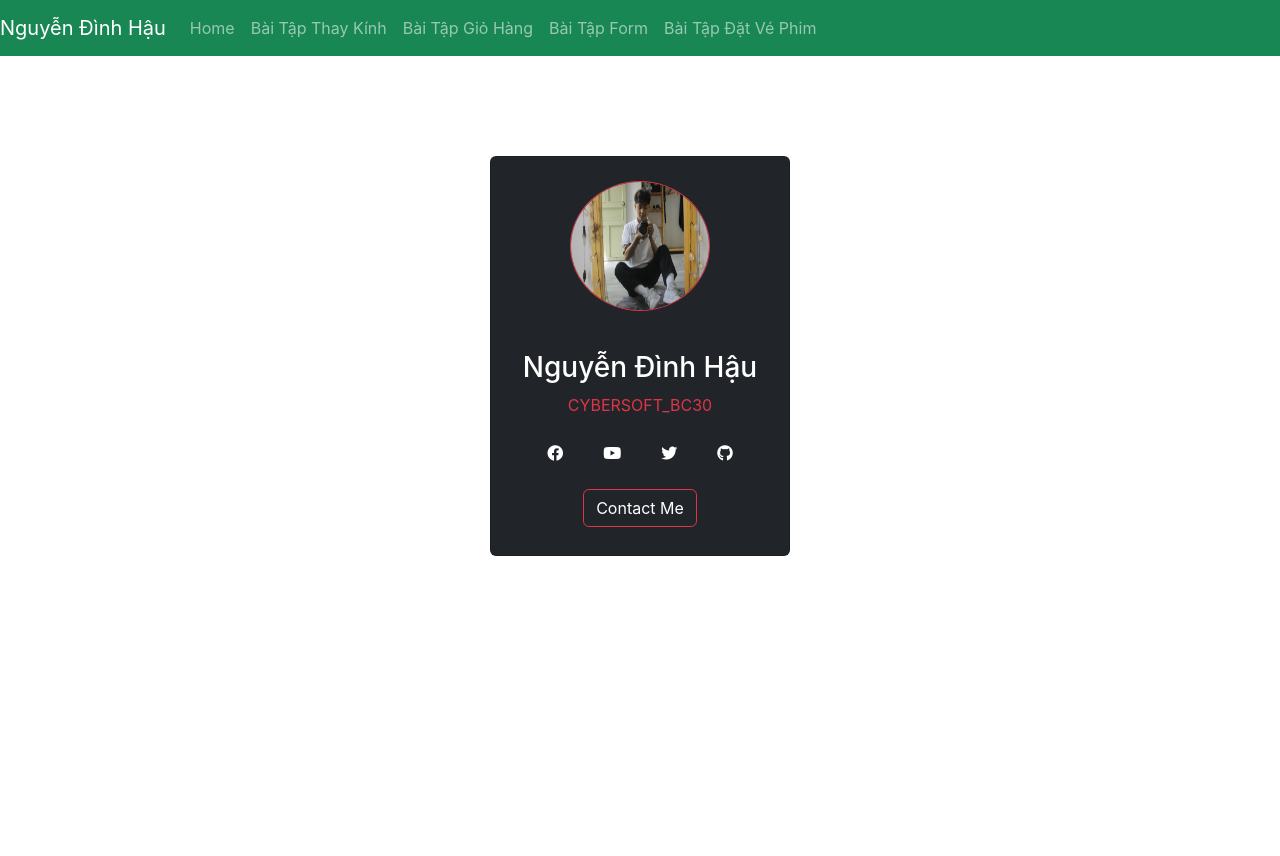
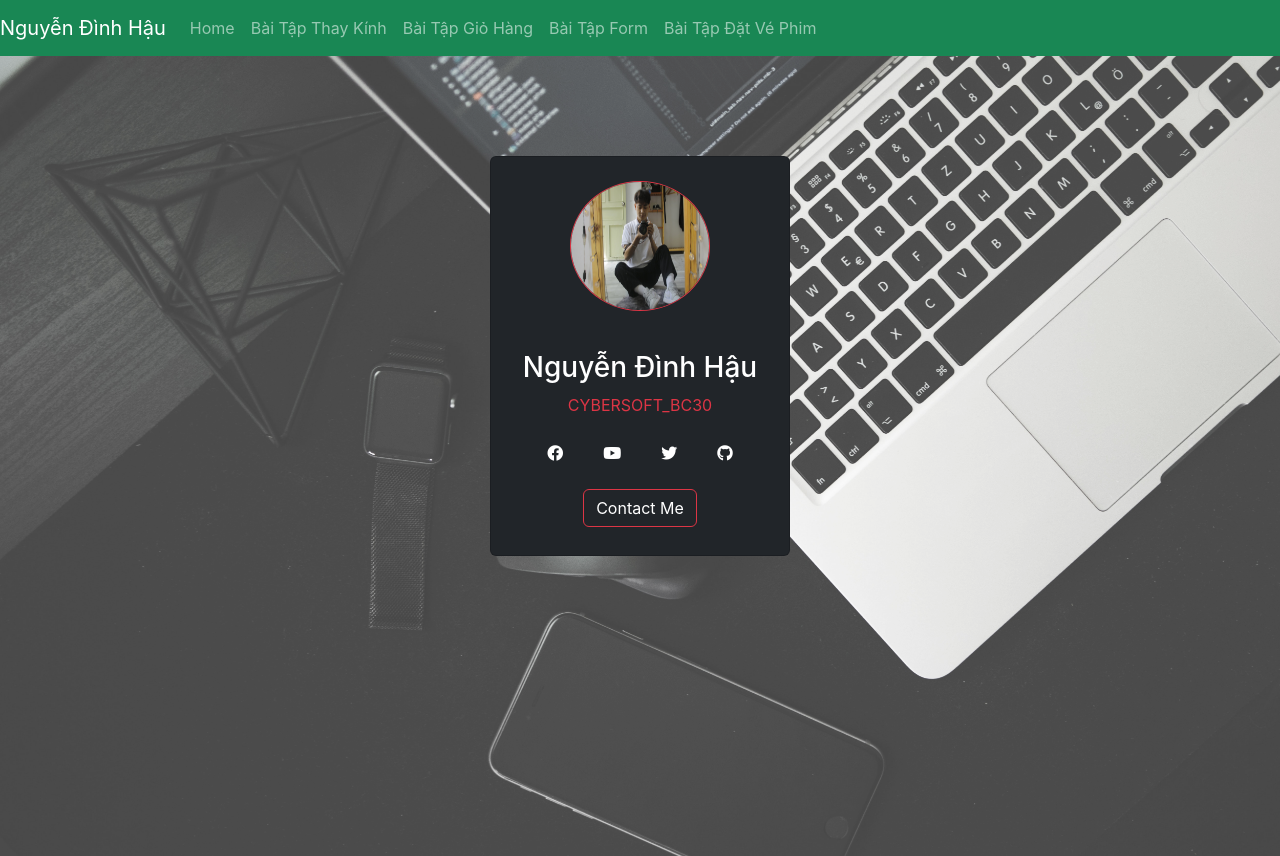
Before and after one commit to DinhhHau/BaiTap_REACT, a React (Create React App) app: page / in a window 1280 px wide. Built offline with nearby package versions, Linux system fonts and the light colour scheme.

Commit message:
update contact me

```diff
--- a/src/App.js
+++ b/src/App.js
@@ -2,7 +2,6 @@ import logo from "./logo.svg";
 import "./App.css";
 import BaiTapGioHang from "./BaiTapGioHang_Props/BaiTapGioHang";
 import { NavLink, Outlet } from "react-router-dom";
-
 function App() {
   return (
     // <div className="App">
--- a/src/BaiTapForm_Redux/FormSinhVien.jsx
+++ b/src/BaiTapForm_Redux/FormSinhVien.jsx
@@ -91,8 +91,9 @@ export class FormSinhVien extends Component {
             >
               <div className="row">
                 <div className="form-group col-6 mt-3">
-                  <span>Mã SV</span>
+                  {/* <span>Mã SV</span> */}
                   <input
+                    placeholder="Mã sinh viên"
                     className="form-control"
                     id="maSV"
                     type="text"
@@ -103,8 +104,9 @@ export class FormSinhVien extends Component {
                   <span className="text-danger">{this.state.errors.maSV}</span>
                 </div>
                 <div className="form-group col-6 mt-3">
-                  <span>Họ Tên</span>
+                  {/* <span>Họ Tên</span> */}
                   <input
+                    placeholder="Tên sinh viên"
                     className="form-control"
                     id="hoTen"
                     type="text"
@@ -117,8 +119,9 @@ export class FormSinhVien extends Component {
               </div>
               <div className="row">
                 <div className="form-group col-6 mt-3">
-                  <span>Số điện thoại</span>
+                  {/* <span>Số điện thoại</span> */}
                   <input
+                    placeholder="Số điện thoại"
                     className="form-control"
                     id="soDienThoai"
                     type="text"
@@ -132,8 +135,9 @@ export class FormSinhVien extends Component {
                   </span>
                 </div>
                 <div className="form-group col-6 mt-3">
-                  <span>Email</span>
+                  {/* <span>Email</span> */}
                   <input
+                    placeholder="Email"
                     className="form-control"
                     id="email"
                     type="email"
--- a/src/assets/styles/style.css
+++ b/src/assets/styles/style.css
@@ -1,3 +1,9 @@
 .container-home {
-    background-color: antiquewhite;
+    background-image: url(../img/backgroundcontact.jpg);
+    background-size: cover;
+    background-position: bottom right;
+    opacity: 0.8;
+    position: absolute;
+    width: 100% !important;
+    height: 100%;
 }
--- a/src/pages/Home/Home.jsx
+++ b/src/pages/Home/Home.jsx
@@ -1,9 +1,11 @@
 import React, { Component } from "react";
-
+import "../../assets/styles/style.css";
 export default class Home extends Component {
   render() {
     return (
-      <div className="container container-home d-flex justify-content-center">
+      <div className="container d-flex justify-content-center">
+
+        <div className="container-home" style={{ width: "100vh"}}></div>
         <div
           className="card text-white bg-dark"
           style={{ width: "300px", height: "400px", marginTop: "100px" }}
```
Also changed, not shown: src/assets/img/backgroundcontact.jpg (added).
